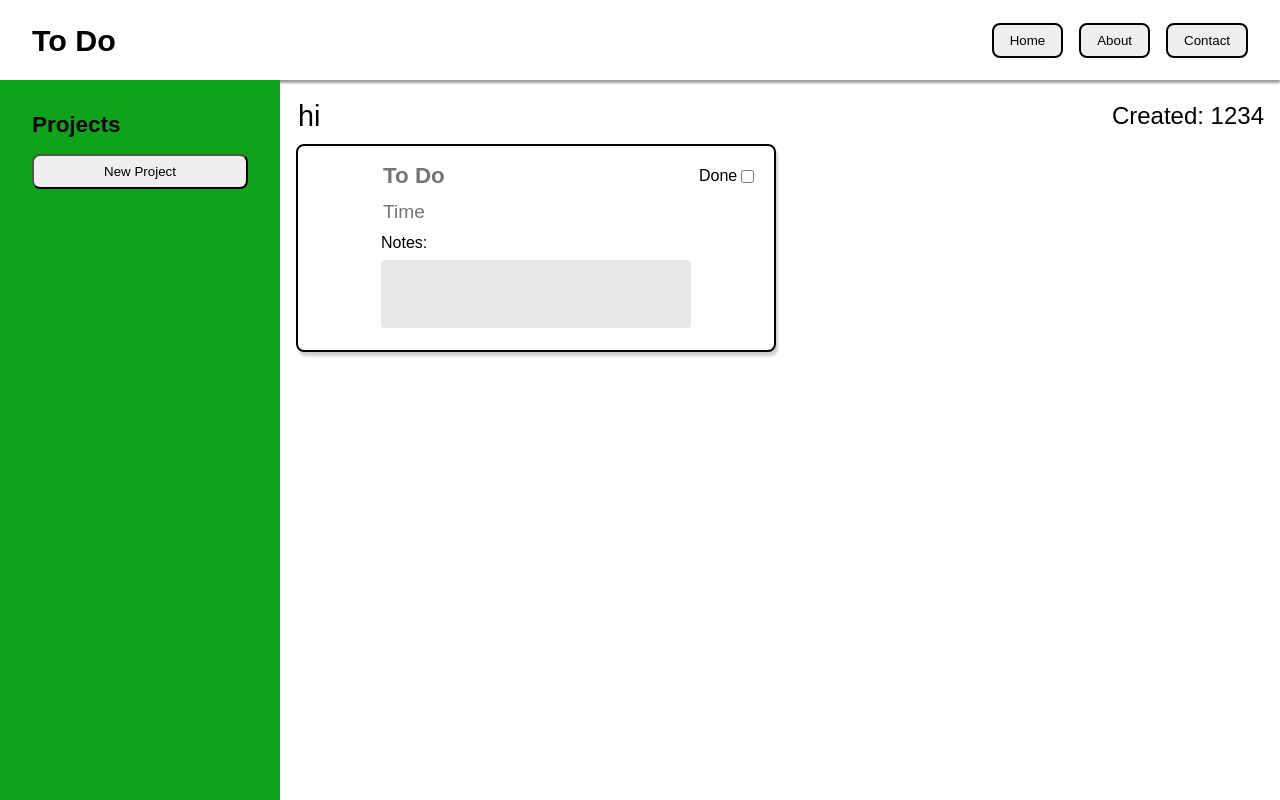
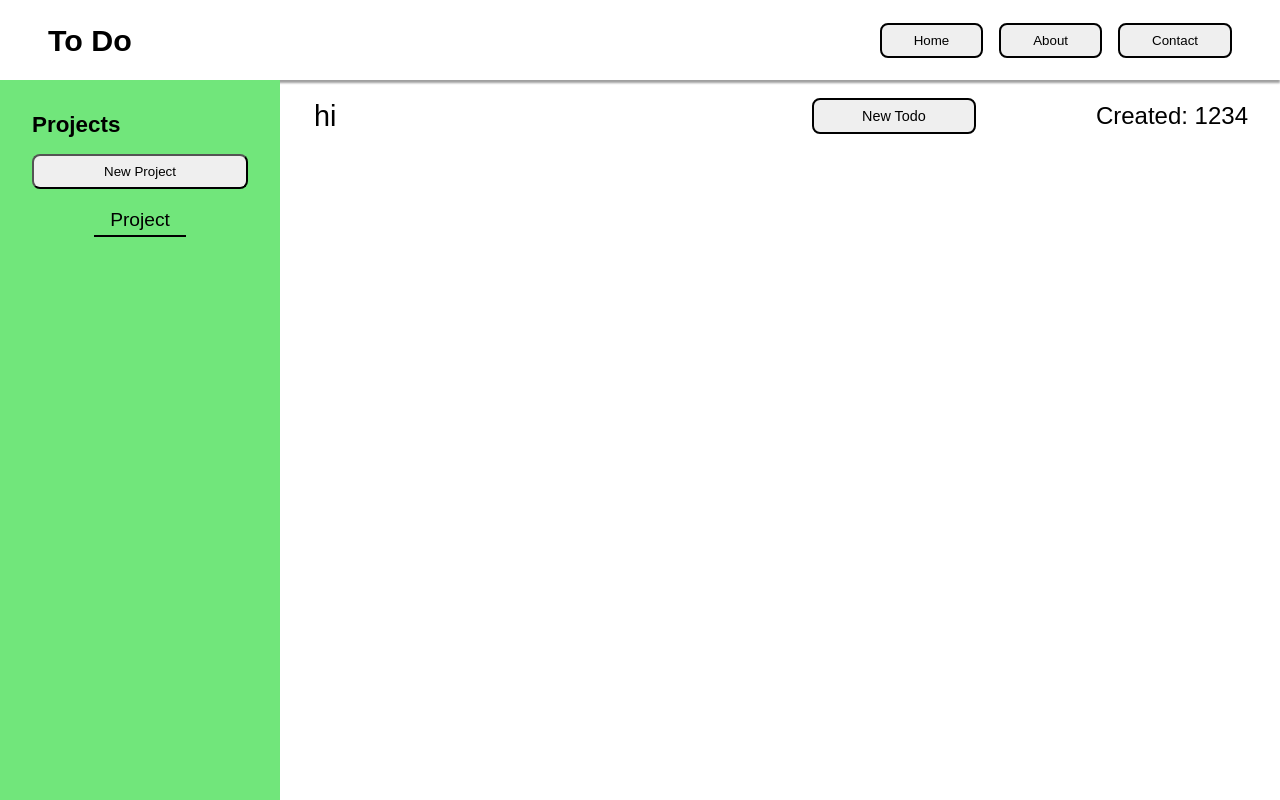
Before and after one commit to DavidOh1606/to-do-list, a website built with webpack: page src/template.html in a window 1280 px wide. Both pictures are taken after a click on the button "New Project". Built offline with nearby package versions, Linux system fonts and the light colour scheme.

Commit message:
Create button to add new todo list items

```diff
--- a/src/index.js
+++ b/src/index.js
@@ -1,135 +1,3 @@
+
+import projectManager from "./projectManager.js";
 import "./styles.css";
-
-
-const content = document.querySelector("#content");
-const projectList = document.querySelector("#projects-list");
-
-const projects = [];
-
-function createProject(name) {
-
-    let projectName = name;
-    const dateMade = new Date();
-    let items = [];
-
-    function createToDoItem(name, notes) {
-        const itemName = name;
-        const itemNotes = notes;
-        const startDate = new Date();
-        const endDate = null;
-
-        items.push({itemName, itemNotes, startDate, endDate});
-    }
-
-    function displayProject() {
-
-
-    }
-
-
-    return {projectName, dateMade, items, createToDoItem, displayProject};
-}
-
-
-function createToDoItemElement(item) {
-
-    const card = document.createElement("div");
-    card.classList.add("card");
-
-    const title = document.createElement("input");
-
-    title.type = "text";
-    title.classList.add("card-name");
-    title.placeholder = "To Do";
-
-    const time = document.createElement("input");
-
-    time.type = "text";
-    time.classList.add("card-time");
-    time.placeholder = "Time";
-
-    const notesDiv = document.createElement("div");
-    const notesText = document.createElement("textarea");
-
-    notesDiv.innerText = "Notes: ";
-    notesDiv.classList.add("card-notes");
-
-    notesText.classList.add("card-notes-text");
-
-    notesDiv.appendChild(notesText);
-
-    const doneDiv = document.createElement("div");
-    const doneLabel = document.createElement("label");
-    const doneCheckbox = document.createElement("input");
-
-    doneDiv.classList.add("card-done");
-
-    doneLabel.for = "finished";
-    doneLabel.innerText = "Done";
-
-    doneCheckbox.type = "checkbox";
-    doneCheckbox.id = "finished";
-
-    doneDiv.appendChild(doneLabel);
-    doneDiv.appendChild(doneCheckbox);
-
-    const deleteButton = document.createElement("button");
-
-    deleteButton.classList.add("card-delete");
-
-    card.appendChild(title);
-    card.appendChild(time);
-    card.appendChild(notesDiv);
-    card.appendChild(doneDiv);
-    card.appendChild(deleteButton);
-
-    content.appendChild(card);
-}
-
-function createProjectElement() {
-    const listItem = document.createElement("li");
-    const button = document.createElement("button");
-
-    button.innerText = "Project";
-
-    listItem.appendChild(button);
-
-    projectList.appendChild(listItem);
-}
-
-function createProjectDetailsElement(project) {
-
-    const projectDetails = document.createElement("div");
-    const projectTitle = document.createElement("input");
-    const projectDate = document.createElement("div");
-
-    projectDetails.classList.add("project-details");
-
-    projectTitle.type = "text";
-    projectTitle.classList.add("project-details-title");
-    projectTitle.placeholder = "Project Title";
-
-    // Edit Later
-    projectTitle.value = "hi";
-
-    projectDate.classList.add("project-details-date");
-
-    // Edit Later
-    projectDate.innerText = "Created: 1234";
-
-    projectDetails.appendChild(projectTitle);
-    projectDetails.appendChild(projectDate);
-
-    content.appendChild(projectDetails);
-}
-
-createProjectDetailsElement();
-createToDoItemElement();
-
-
-
-const newProject = createProject("Work-out");
-
-newProject.createToDoItem("hello", "hi");
-
-console.log(newProject);
--- /dev/null
+++ b/src/project.js
@@ -0,0 +1,88 @@
+import { createToDoItem } from "./todo-item.js";
+
+
+const content = document.querySelector("#content");
+
+function createProject(name) {
+
+    let projectName = name;
+    const dateMade = new Date();
+    let items = [];
+
+    const projectElement = createProjectElement();
+    const projectDetails = createProjectDetailsElement();
+
+    const todo = createToDoItem("hi", "bye");
+    items.push(todo);
+
+    function createProjectDetailsElement() {
+
+        const projectDetails = document.createElement("div");
+        const projectTitle = document.createElement("input");
+        const newItemButton = document.createElement("button");
+        const projectDate = document.createElement("div");
+
+        projectDetails.classList.add("project-details");
+
+        projectTitle.type = "text";
+        projectTitle.classList.add("project-details-title");
+        projectTitle.placeholder = "Project Title";
+
+        projectTitle.value = "Project";
+
+        newItemButton.classList.add("new-todo");
+        newItemButton.innerText = "New Todo";
+        newItemButton.addEventListener("click", createNewItem);
+
+        projectDate.classList.add("project-details-date");
+
+        projectDate.innerText = dateMade.toLocaleDateString();
+
+        projectDetails.appendChild(projectTitle);
+        projectDetails.appendChild(newItemButton);
+        projectDetails.appendChild(projectDate);
+
+        return projectDetails;
+    }
+
+    function createProjectElement() {
+        const listItem = document.createElement("li");
+        const button = document.createElement("button");
+
+        button.innerText = "Project";
+
+        listItem.appendChild(button);
+
+        button.addEventListener("click", displayProject);
+
+        return listItem;
+    }
+
+    function createNewItem() {
+        const newItem = createToDoItem();
+
+        items.push(newItem);
+
+        displayProject();
+    }
+
+    function displayProject() {
+        clearContent();
+
+        content.appendChild(projectDetails);
+        items.forEach(item => content.appendChild(item.todoItemElement));
+
+
+    }
+
+    return { projectName, dateMade, items, projectElement };
+}
+
+
+function clearContent() {
+    while (content.firstChild) {
+        content.firstChild.remove();
+    }
+}
+
+export { createProject };
--- /dev/null
+++ b/src/projectManager.js
@@ -0,0 +1,31 @@
+import { createProject } from "./project.js";
+
+
+const content = document.querySelector("#content");
+const projectButton = document.querySelector("button.new-project");
+const projectList = document.querySelector("#projects-list");
+
+
+
+const projectManager = (function() {
+
+    projectButton.addEventListener("click", newProject);
+
+    const projects = [];
+
+
+
+    function newProject() {
+        const newProject = createProject("Project");
+
+        projects.push(newProject);
+        projectList.appendChild(newProject.projectElement);
+
+
+    }
+
+
+    return {};
+})();
+
+export default projectManager;
--- a/src/styles.css
+++ b/src/styles.css
@@ -18,7 +18,7 @@ header {
     display: flex;
 
     /* border-bottom: 2px solid black; */
-    padding: 16px 32px;
+    padding: 16px 48px;
     align-items: center;
 
     box-shadow: 0 3px 2px 0 rgb(160, 160, 160);
@@ -41,11 +41,11 @@ header nav {
 header nav button {
     border: 2px solid black;
     border-radius: 8px;
-    padding: 8px 16px;
+    padding: 8px 32px;
 }
 
 .sidebar {
-    background-color: rgb(15, 162, 27);
+    background-color: rgb(113, 230, 123);
     /* background-color: white; */
     display: flex;
     flex-direction: column;
@@ -104,7 +104,7 @@ button:hover {
     grid-area: 2 / 2 / 3 / 3;
 
     display: grid;
-    padding: 16px;
+    padding: 16px 32px;
     gap: 8px;
     grid-template: 40px repeat(auto-fill, minmax(200px, 1fr)) / repeat(auto-fit, minmax(380px, 1fr));
 
@@ -112,6 +112,7 @@ button:hover {
 
 #content .project-details {
     display: flex;
+    justify-content: space-between;
     align-items: center;
 
     grid-area: 1 / 1 / 1 / -1;
@@ -122,8 +123,17 @@ button:hover {
     font-size: 1.8rem;
 }
 
+button.new-todo {
+    border: 2px solid black;
+    border-radius: 8px;
+
+    font-size: 0.9rem;
+    padding: 8px 48px;
+
+
+}
+
 .project-details-date {
-    margin-left: auto;
     font-size: 1.5rem;
 }
 
--- a/src/template.html
+++ b/src/template.html
@@ -31,10 +31,11 @@
 
         <div id="content">
 
-            <!-- <div class="project-details">
+            <div class="project-details">
                 <input type="text" class="project-details-title" placeholder="Project Title" value="hi">
+                <button class="new-todo">New Todo</button>
                 <div class="project-details-date">Created: 1234</div>
-            </div> -->
+            </div>
 
             <!-- <div class="card">
 
--- /dev/null
+++ b/src/todo-item.js
@@ -0,0 +1,68 @@
+function createToDoItem(name, notes) {
+    const itemName = name;
+    const itemNotes = notes;
+    const startDate = new Date();
+    const endDate = null;
+    const todoItemElement = createToDoItemElement();
+
+    function createToDoItemElement() {
+
+        const card = document.createElement("div");
+        card.classList.add("card");
+
+        const title = document.createElement("input");
+
+        title.type = "text";
+        title.classList.add("card-name");
+        title.placeholder = "To Do";
+
+        const time = document.createElement("input");
+
+        time.type = "text";
+        time.classList.add("card-time");
+        time.placeholder = "Time";
+
+        const notesDiv = document.createElement("div");
+        const notesText = document.createElement("textarea");
+
+        notesDiv.innerText = "Notes: ";
+        notesDiv.classList.add("card-notes");
+
+        notesText.classList.add("card-notes-text");
+
+        notesDiv.appendChild(notesText);
+
+        const doneDiv = document.createElement("div");
+        const doneLabel = document.createElement("label");
+        const doneCheckbox = document.createElement("input");
+
+        doneDiv.classList.add("card-done");
+
+        doneLabel.for = "finished";
+        doneLabel.innerText = "Done";
+
+        doneCheckbox.type = "checkbox";
+        doneCheckbox.id = "finished";
+
+        doneDiv.appendChild(doneLabel);
+        doneDiv.appendChild(doneCheckbox);
+
+        const deleteButton = document.createElement("button");
+
+        deleteButton.classList.add("card-delete");
+        deleteButton.innerText = "X";
+
+        card.appendChild(title);
+        card.appendChild(time);
+        card.appendChild(notesDiv);
+        card.appendChild(doneDiv);
+        card.appendChild(deleteButton);
+
+        return card;
+    }
+
+    return { itemName, itemNotes, startDate, endDate, todoItemElement };
+};
+
+
+export { createToDoItem };
```
